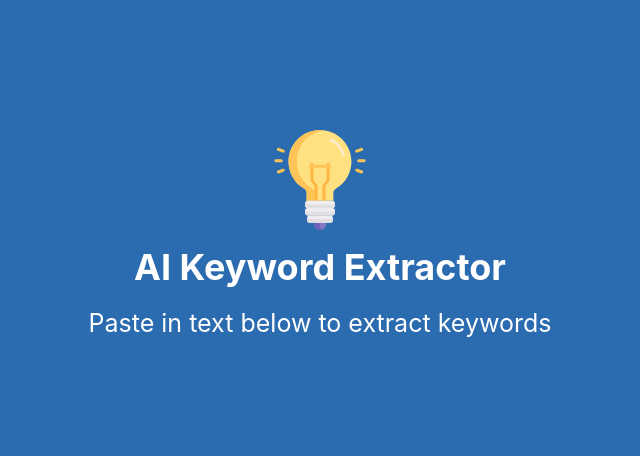
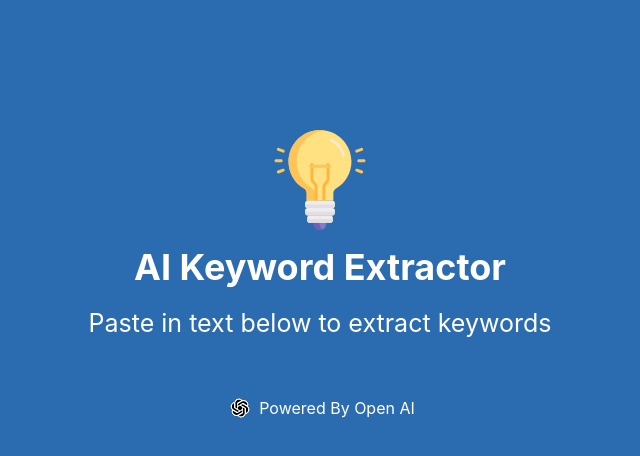
Before and after one commit to johnwarejunior/key-terminus, a React (Vite) app in the folder key-terminus/: page / in a window 1280 px wide. Shown: the top 456 px of the page, without its empty margins (320-960 px from the left). Built offline with nearby package versions, Linux system fonts and the light colour scheme.

Commit message:
Build footer component.

```diff
--- a/key-terminus/src/App.jsx
+++ b/key-terminus/src/App.jsx
@@ -1,6 +1,7 @@
 import React from 'react'
 import { Container, Box } from '@chakra-ui/react'
 import Header from './components/Header'
+import Footer from './components/Footer'
 
 
 const App = () => {
@@ -8,6 +9,7 @@ const App = () => {
     <Box bg='blue.600' color='white' height='100vh' paddingTop={130}>
       <Container maxW='3xl' centerContent>
       <Header />
+      <Footer />
       </Container>
 
     </Box>
--- /dev/null
+++ b/key-terminus/src/components/Footer.jsx
@@ -0,0 +1,16 @@
+import React from 'react'
+import { Box, Image, Text, Flex } from '@chakra-ui/react'
+import logo from '../assets/openai.png'
+
+const Footer = () => {
+  return (
+    <Box marginTop={50}>
+        <Flex justifyContent='center' alignItems='center'>
+            <Image src={logo} marginRight={1} />
+            <Text>Powered By Open AI</Text>
+        </Flex>
+    </Box>
+  )
+}
+
+export default Footer
```
